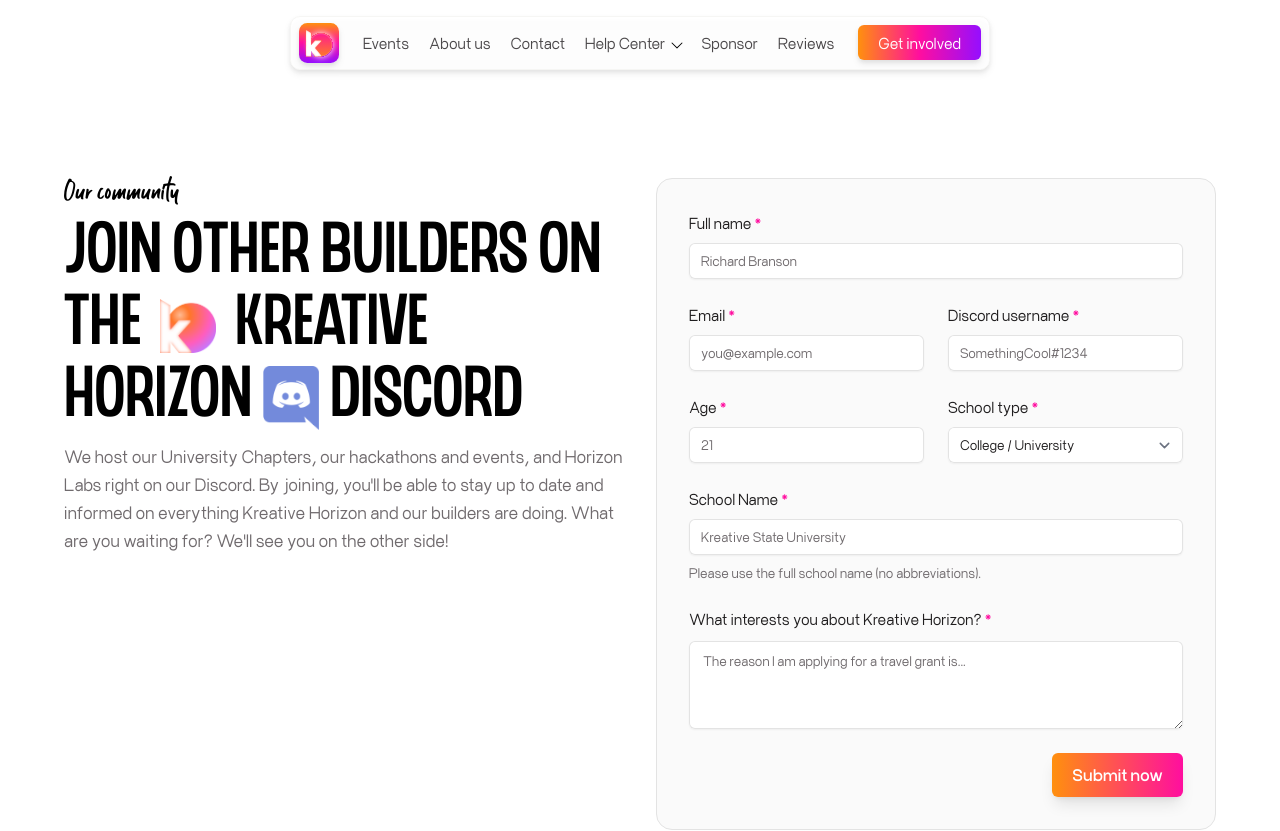
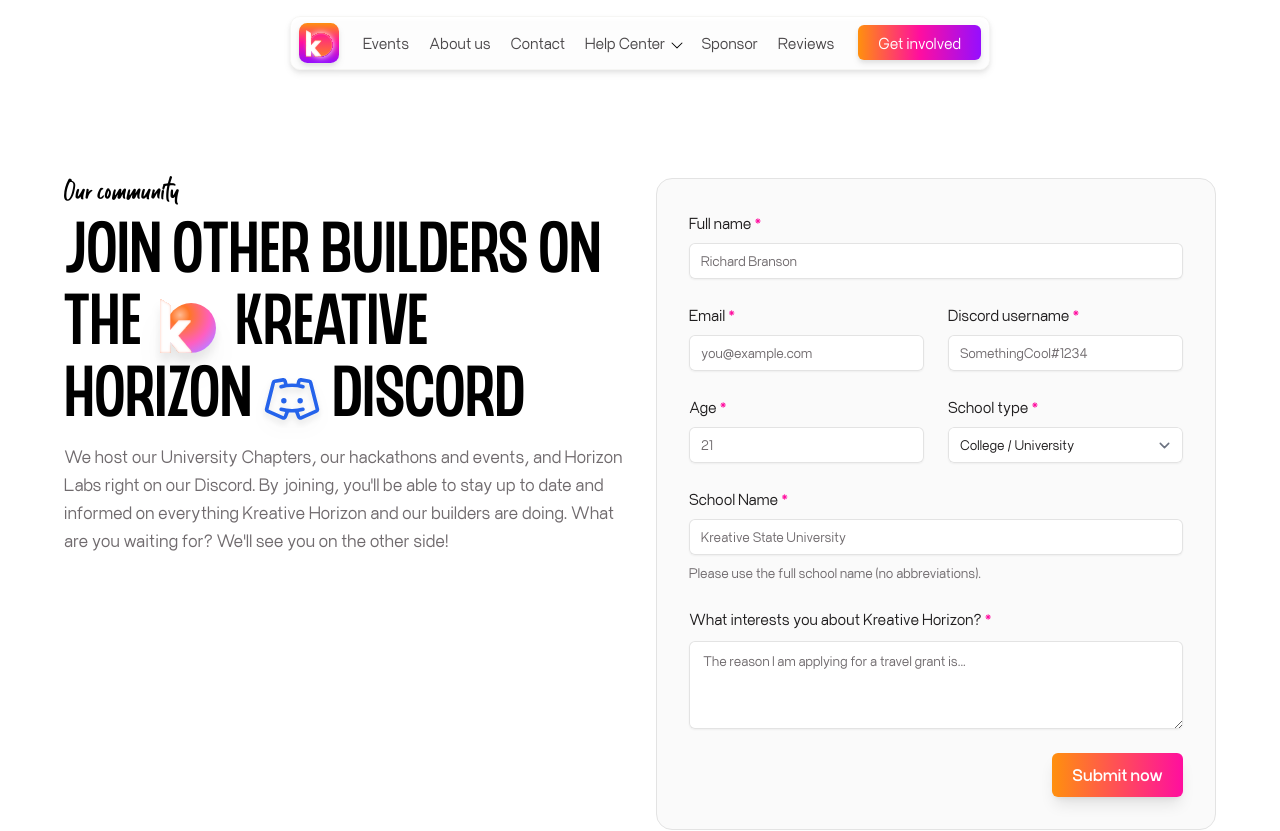
Before and after one commit to kreative/kreativehorizon.com, a Next.js app: page /community in a window 1280 px wide. Shown: the top 831 px of the page. Built offline with nearby package versions, Linux system fonts and the light colour scheme.

Commit message:
ref: replaced images with SVGs

```diff
--- a/pages/community.tsx
+++ b/pages/community.tsx
@@ -4,6 +4,7 @@
 import Footer from "../components/Footer";
 import CommunityForm from "@/components/forms/CommunityForm";
 import LogoCloud6 from "@/components/LogoCloud6";
+import { DiscordLogo } from "@phosphor-icons/react";
 import { NextSeo } from "next-seo";
 
 export default function Community() {
@@ -24,23 +25,84 @@
               <h1 className="text-6xl md:text-7xl font-chedros">
                 JOIN OTHER BUILDERS ON THE{" "}
                 <span>
-                  <Image
-                    src="/images/khz_3d_logo.png"
-                    alt="Kreative Horizon 3D logo"
-                    className="w-14 mx-2 h-auto inline"
-                    width={100}
-                    height={100}
-                  />
+                  <svg
+                    className="w-14 mx-2 h-auto inline drop-shadow-xl"
+                    viewBox="0 0 467 449"
+                    fill="none"
+                    xmlns="http://www.w3.org/2000/svg"
+                  >
+                    <circle
+                      cx="259.5"
+                      cy="241.5"
+                      r="207.5"
+                      fill="url(#paint0_radial_280_914)"
+                    />
+                    <g filter="url(#filter0_i_280_914)">
+                      <path
+                        d="M84.8949 258.262V55.0123V50.9546L81.4256 48.8721L10.7839 6.47259L0 0V12.6126V441.846V449H7.12666H77.7682H84.8949V441.846V356.59L156.066 446.303L158.206 449H161.641H252.873H260V441.846V436.903V434.309L258.342 432.317L152.896 305.63L252.783 193.198L254.59 191.163V188.437V183.494V176.341H247.464H159.167H155.922L153.791 178.798L84.8949 258.262Z"
+                        fill="white"
+                      />
+                    </g>
+                    <defs>
+                      <filter
+                        id="filter0_i_280_914"
+                        x="0"
+                        y="0"
+                        width="260"
+                        height="449"
+                        filterUnits="userSpaceOnUse"
+                        colorInterpolation-filters="sRGB"
+                      >
+                        <feFlood floodOpacity="0" result="BackgroundImageFix" />
+                        <feBlend
+                          mode="normal"
+                          in="SourceGraphic"
+                          in2="BackgroundImageFix"
+                          result="shape"
+                        />
+                        <feColorMatrix
+                          in="SourceAlpha"
+                          type="matrix"
+                          values="0 0 0 0 0 0 0 0 0 0 0 0 0 0 0 0 0 0 127 0"
+                          result="hardAlpha"
+                        />
+                        <feOffset />
+                        <feGaussianBlur stdDeviation="15" />
+                        <feComposite
+                          in2="hardAlpha"
+                          operator="arithmetic"
+                          k2="-1"
+                          k3="1"
+                        />
+                        <feColorMatrix
+                          type="matrix"
+                          values="0 0 0 0 1 0 0 0 0 0.407843 0 0 0 0 0.235294 0 0 0 0.85 0"
+                        />
+                        <feBlend
+                          mode="normal"
+                          in2="shape"
+                          result="effect1_innerShadow_280_914"
+                        />
+                      </filter>
+                      <radialGradient
+                        id="paint0_radial_280_914"
+                        cx="0"
+                        cy="0"
+                        r="1"
+                        gradientUnits="userSpaceOnUse"
+                        gradientTransform="translate(167.278 133.907) rotate(59.144) scale(350.259)"
+                      >
+                        <stop stopColor="#FFBB94" />
+                        <stop offset="0.229167" stopColor="#FF7629" />
+                        <stop offset="0.723958" stopColor="#FF5EBF" />
+                        <stop offset="1" stopColor="#C479FF" />
+                      </radialGradient>
+                    </defs>
+                  </svg>
                 </span>{" "}
                 KREATIVE HORIZON{" "}
                 <span>
-                  <Image
-                    src="/images/discord-logo.png"
-                    alt="Discord Message logo"
-                    className="w-14 h-auto inline"
-                    width={100}
-                    height={100}
-                  />
+                  <DiscordLogo size={58} className="inline drop-shadow-lg text-blue-600" />
                 </span>{" "}
                 DISCORD
               </h1>
@@ -48,7 +110,8 @@
                 We host our University Chapters, our hackathons and events, and
                 Horizon Labs right on our Discord. By joining, you&apos;ll be
                 able to stay up to date and informed on everything Kreative
-                Horizon and our builders are doing. What are you waiting for? We&apos;ll see you on the other side!
+                Horizon and our builders are doing. What are you waiting for?
+                We&apos;ll see you on the other side!
               </p>
             </div>
             <div className="col-span-2 md:col-span-1">
```
